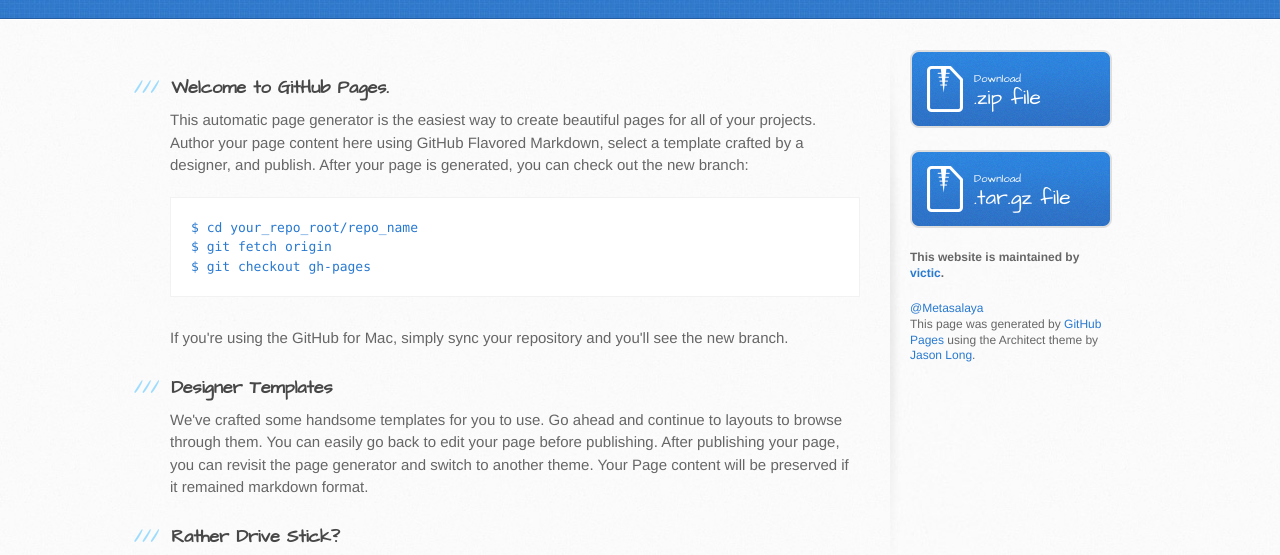
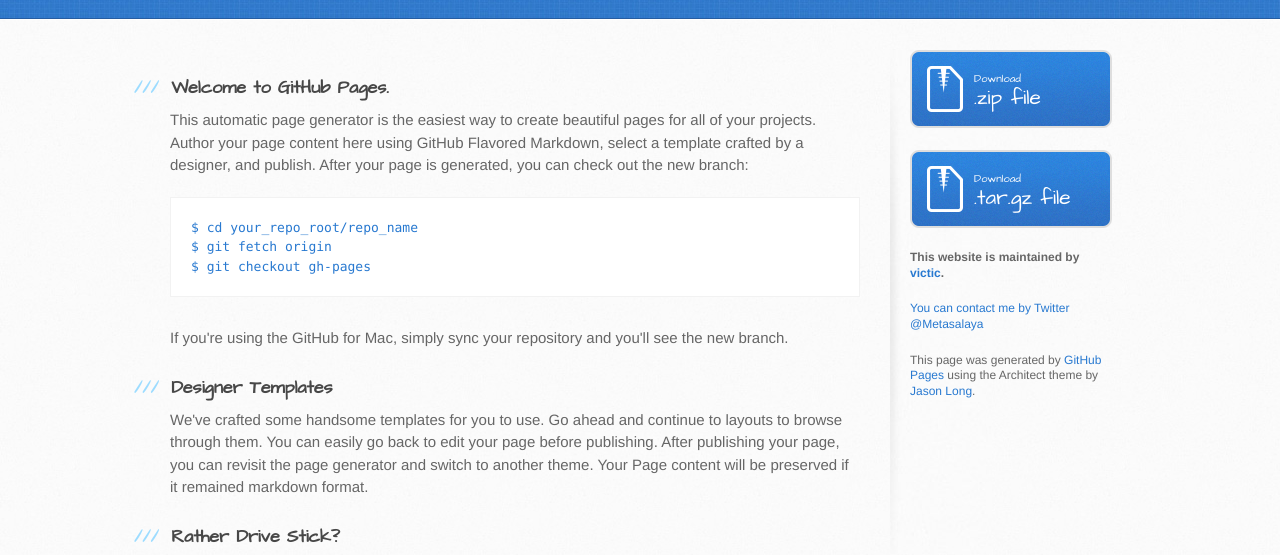
Before and after one commit to victic/tauproject, a plain HTML site: page index.html in a window 1280 px wide. Shown: the part 182-737 px from the top of the page. Drawn offline with Linux system fonts and the light colour scheme.

Commit message:
Update index.html

```diff
--- a/index.html
+++ b/index.html
@@ -73,7 +73,7 @@ $ git checkout gh-pages
 
           <p class="repo-owner"><a href="https://github.com/victic/viictic.github.io"></a> This website is maintained by <a href="https://github.com/victic">victic</a>.</p>
 
-            <a href="https://twitter.com/Metaslaya"> @Metasalaya </a>
+            <p></p><a href="https://twitter.com/Metaslaya"> You can contact me by Twitter @Metasalaya </a></p>
 
           <p>This page was generated by <a href="https://pages.github.com">GitHub Pages</a> using the Architect theme by <a href="https://twitter.com/jasonlong">Jason Long</a>.</p>
         </aside>
```
